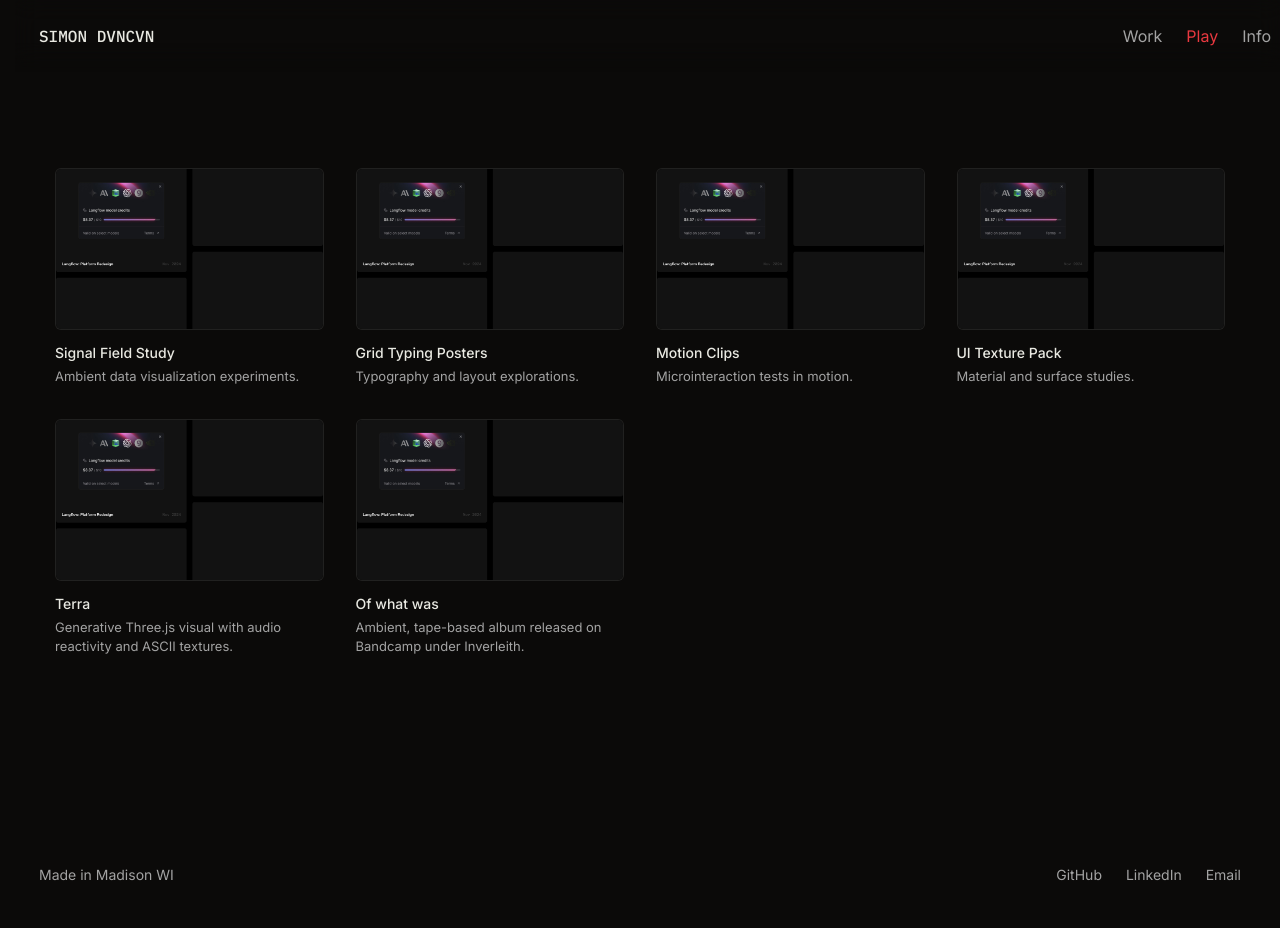
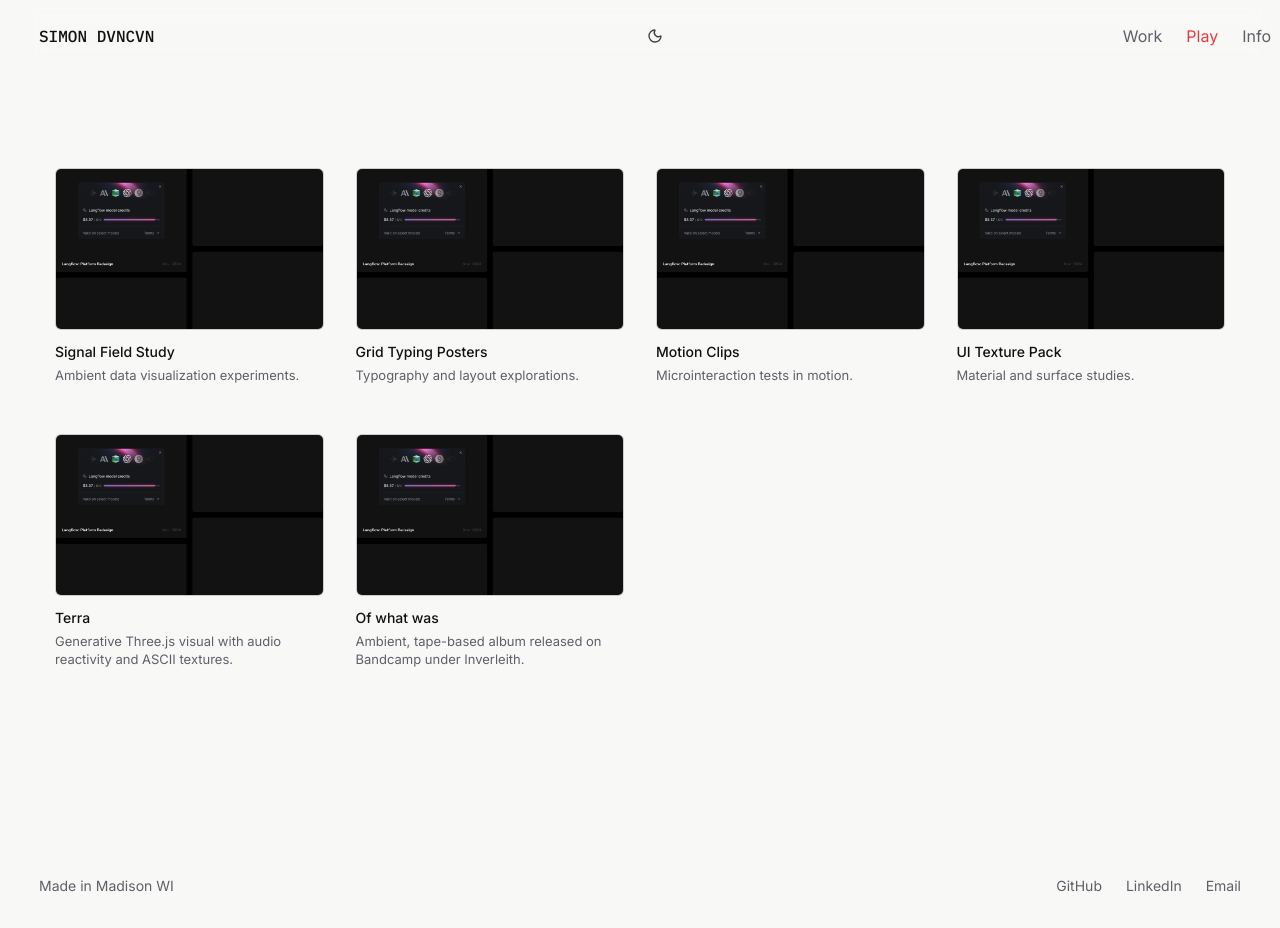
Before and after one commit to dvncvn/portfolio, a Next.js app: page /play in a window 1280 px wide. Built offline with nearby package versions, Linux system fonts and the light colour scheme.

Commit message:
Add header theme toggle and refine play card hover/spacing
Add a centered theme toggle to the header and make play cards theme-aware with a behind-content hover surface. Also tighten play grid spacing and enforce uniform card heights.

```diff
--- a/src/app/globals.css
+++ b/src/app/globals.css
@@ -23,6 +23,7 @@
   --input: rgba(255, 255, 255, 0.1);
   --ring: #A3A3A3;
   --surface: #151413;
+  --play-card-hover-bg: #121212;
   --radius: 0.5rem;
   /* Fonts (set by next/font in layout.tsx) */
   --font-sans: var(--font-inter);
@@ -41,6 +42,7 @@
   --card-foreground: #111113;
   --surface: #ffffff;
   --border: rgba(0, 0, 0, 0.08);
+  --play-card-hover-bg: rgba(0, 0, 0, 0.04);
   color-scheme: light;
 }
 
@@ -97,6 +99,39 @@ html {
   opacity: 1;
 }
 
+/* Play card hover surface (theme aware) */
+.play-card {
+  position: relative;
+  z-index: 0;
+  isolation: isolate;
+}
+
+.play-card::before {
+  content: "";
+  position: absolute;
+  inset: 0;
+  border-radius: 8px;
+  background: var(--play-card-hover-bg);
+  z-index: -1;
+  opacity: 0;
+  transform: scale(0.98);
+  transition:
+    opacity 320ms ease-out,
+    transform 320ms ease-out;
+  pointer-events: none;
+}
+
+.play-card > * {
+  position: relative;
+  z-index: 1;
+}
+
+.play-card:hover::before,
+.play-card:focus-visible::before {
+  opacity: 1;
+  transform: scale(1);
+}
+
 @layer base {
   * {
     @apply border-border outline-ring/50;
--- a/src/components/play-grid.tsx
+++ b/src/components/play-grid.tsx
@@ -11,12 +11,17 @@ export function PlayGrid({ items }: PlayGridProps) {
   return (
     <div className="grid gap-0 sm:grid-cols-2 md:grid-cols-3 lg:grid-cols-4">
       {items.map((item, idx) => (
-        <BlurFade key={item.href} delay={0.12 + idx * 0.05} inView>
+        <BlurFade
+          key={item.href}
+          delay={0.12 + idx * 0.05}
+          inView
+          className="h-full"
+        >
           <a
             href={item.href}
             target="_blank"
             rel="noopener noreferrer"
-            className="group block rounded-[8px] bg-transparent p-4 transition-colors hover:bg-[#121212]"
+            className="play-card group flex h-full flex-col rounded-[8px] bg-transparent p-4 transition-colors"
           >
             <div className="space-y-3">
               <div className="overflow-hidden rounded-[6px] border border-white/10 bg-black/20">
@@ -29,10 +34,26 @@ export function PlayGrid({ items }: PlayGridProps) {
                 />
               </div>
               <div className="space-y-1">
-                <div className="text-[14px] font-medium text-foreground">
+                <div
+                  className={[
+                    "text-[14px] font-medium text-foreground leading-[20px]",
+                    // Clamp to 1 line to keep grid rows uniform.
+                    "[display:-webkit-box] [-webkit-box-orient:vertical] [-webkit-line-clamp:1]",
+                    "overflow-hidden",
+                  ].join(" ")}
+                >
                   {item.title}
                 </div>
-                <div className="text-[13px] text-muted-foreground">
+                <div
+                  className={[
+                    "text-[13px] text-muted-foreground leading-[18px]",
+                    // Reserve 2 lines of height even for short text.
+                    "min-h-[36px]",
+                    // Clamp to 2 lines to avoid row-height mismatches.
+                    "[display:-webkit-box] [-webkit-box-orient:vertical] [-webkit-line-clamp:2]",
+                    "overflow-hidden",
+                  ].join(" ")}
+                >
                   {item.description}
                 </div>
               </div>
--- a/src/components/site-shell.tsx
+++ b/src/components/site-shell.tsx
@@ -5,6 +5,7 @@ import { usePathname, useRouter } from "next/navigation";
 import { useEffect, useRef, useState } from "react";
 import { motion, useMotionValueEvent, useScroll } from "framer-motion";
 import { HyperText } from "@/components/ui/hyper-text";
+import { ThemeToggle } from "@/components/theme-toggle";
 
 type SiteShellProps = {
   children: React.ReactNode;
@@ -82,7 +83,7 @@ export function SiteShell({ children }: SiteShellProps) {
         }}
       >
         {/* Content */}
-        <div className="mx-auto flex h-[72px] w-full max-w-[1400px] items-center justify-between px-6">
+        <div className="mx-auto grid h-[72px] w-full max-w-[1400px] grid-cols-3 items-center px-6">
           <div className="flex items-center gap-2">
             <Link
               href="/"
@@ -105,7 +106,10 @@ export function SiteShell({ children }: SiteShellProps) {
               </HyperText>
             </Link>
           </div>
-          <nav className="flex items-center gap-6 text-[16px]">
+          <div className="flex items-center justify-center">
+            <ThemeToggle />
+          </div>
+          <nav className="flex items-center justify-end gap-6 text-[16px]">
             {navLinks.map((link) => (
               <Link
                 key={link.label}
--- /dev/null
+++ b/src/components/theme-toggle.tsx
@@ -0,0 +1,55 @@
+"use client";
+
+import { useEffect, useState } from "react";
+import { Moon, Sun } from "lucide-react";
+
+type Theme = "dark" | "light";
+
+const STORAGE_KEY = "theme";
+
+function applyTheme(theme: Theme) {
+  document.documentElement.dataset.theme = theme;
+}
+
+function getInitialTheme(): Theme {
+  const stored =
+    typeof window !== "undefined" ? window.localStorage.getItem(STORAGE_KEY) : null;
+  if (stored === "light" || stored === "dark") return stored;
+
+  const prefersLight =
+    typeof window !== "undefined" &&
+    window.matchMedia?.("(prefers-color-scheme: light)")?.matches;
+  return prefersLight ? "light" : "dark";
+}
+
+export function ThemeToggle() {
+  const [theme, setTheme] = useState<Theme>("dark");
+
+  useEffect(() => {
+    const initial = getInitialTheme();
+    setTheme(initial);
+    applyTheme(initial);
+  }, []);
+
+  const next: Theme = theme === "dark" ? "light" : "dark";
+
+  return (
+    <button
+      type="button"
+      aria-label={`Switch to ${next} theme`}
+      title={`Switch to ${next} theme`}
+      className="inline-flex h-8 w-8 items-center justify-center rounded-full border border-white/10 bg-white/[0.04] text-foreground/80 transition-colors hover:bg-white/[0.07] hover:text-foreground"
+      onClick={() => {
+        setTheme(next);
+        window.localStorage.setItem(STORAGE_KEY, next);
+        applyTheme(next);
+      }}
+    >
+      {theme === "dark" ? (
+        <Sun className="h-4 w-4" aria-hidden="true" />
+      ) : (
+        <Moon className="h-4 w-4" aria-hidden="true" />
+      )}
+    </button>
+  );
+}
```
